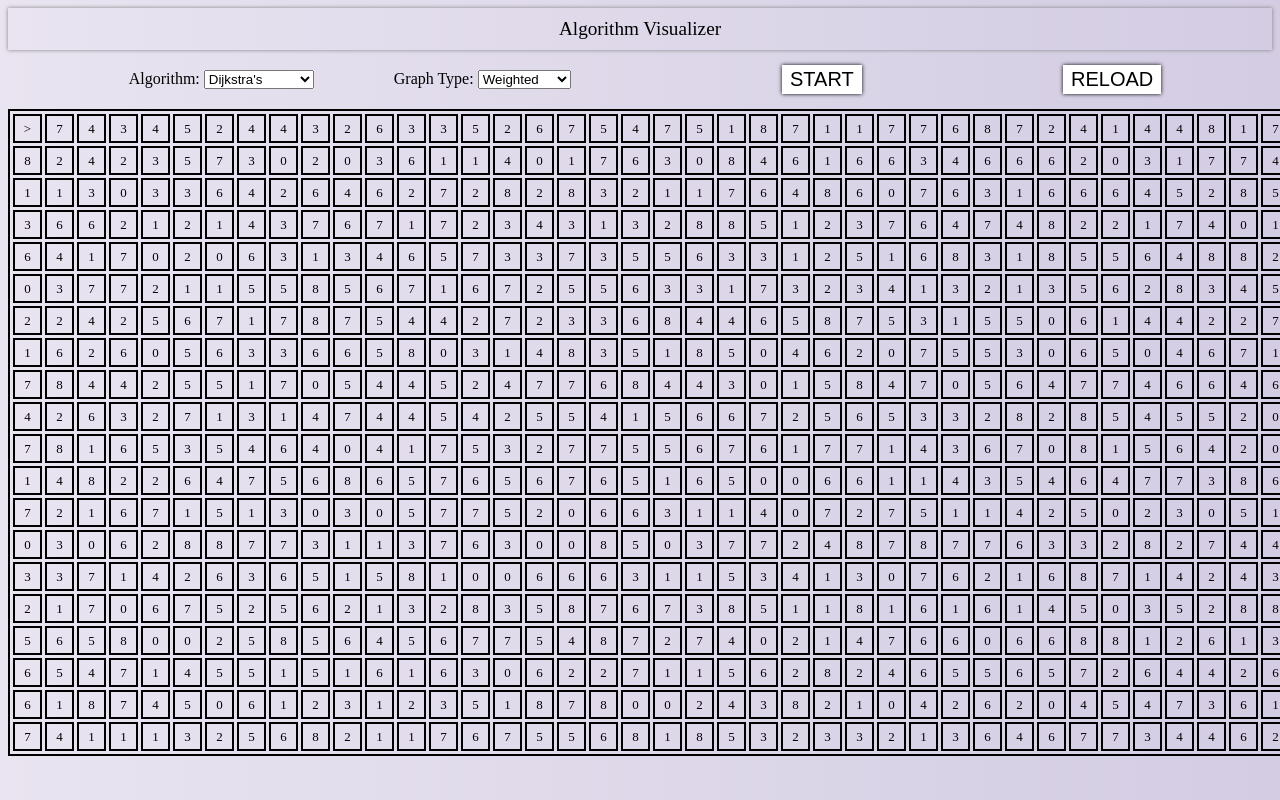
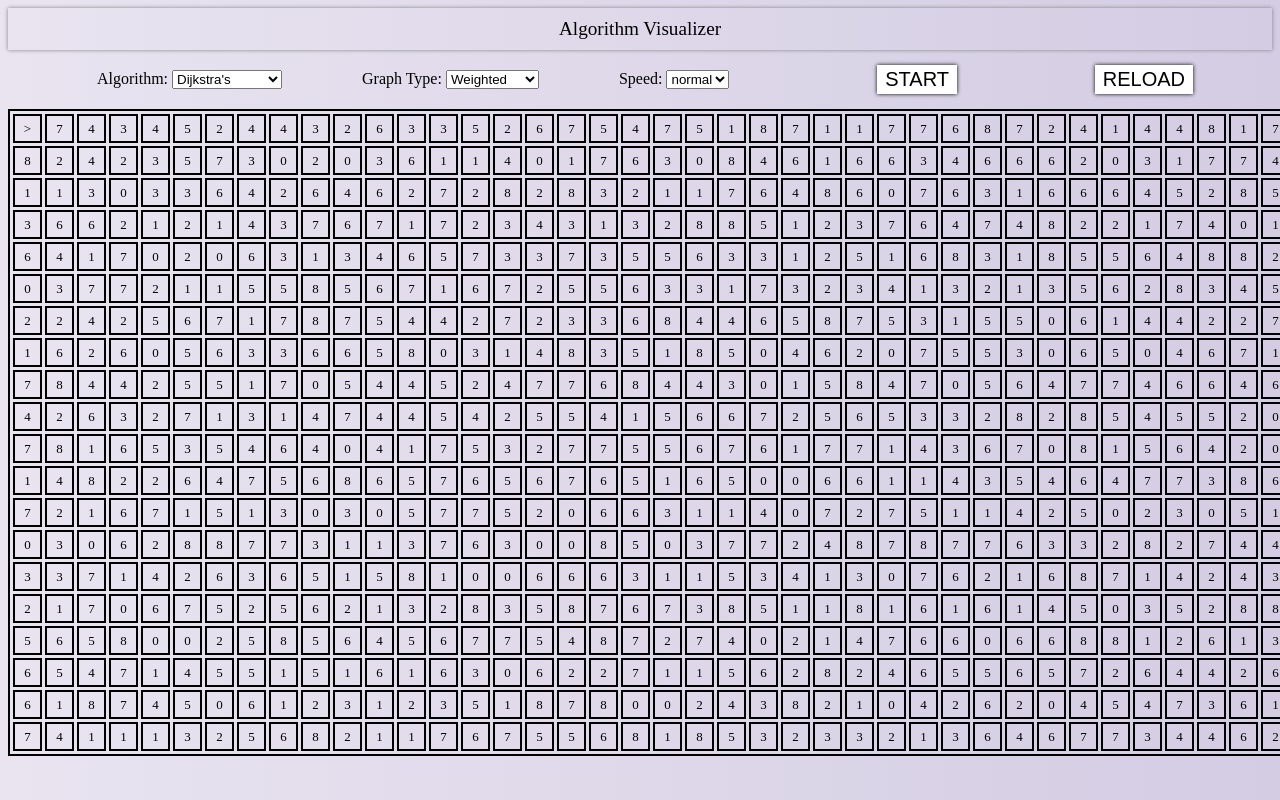
Before and after one commit to ayush-tiwari57/Algorithm-Visualizer, a website with bundled scripts: page index.html in a window 1280 px wide. Shown: the top 800 px of the page. Built offline with nearby package versions, Linux system fonts and the light colour scheme.

Commit message:
Speed added

```diff
--- a/index.html
+++ b/index.html
@@ -31,7 +31,14 @@
               <option value="Unweighted">Unweighted</option>
             </select>
           </div>
-
+          <div>
+            <label for="speed" style="padding-left: 5em;">Speed:</label>
+            <select id="speed" name="speed">
+              <option value="normal">normal</option>
+              <option value="fast">fast</option>
+              <option value="flast">flash</option>
+            </select>
+          </div>
         </div>
         <div> <button class="start">START</button> </div>
         <div> <button class="refresh">RELOAD</button> </div>
--- a/public/style.css
+++ b/public/style.css
@@ -6,7 +6,7 @@ body {
   background: -webkit-linear-gradient(to right, #E9E4F0, #D3CCE3);
   /* Chrome 10-25, Safari 5.1-6 */
   background: linear-gradient(to right, #E9E4F0, #D3CCE3);
-  /* W3C, IE 10+/ Edge, Firefox 16+, Chrome 26+, Opera 12+, Safari 7+ */
+  /* W3C, IE 10+/ Edge, Firefox  -m 16+, Chrome 26+, Opera 12+, Safari 7+ */
 
   */ font-family: -apple-system, BlinkMacSystemFont, 'Segoe UI', Roboto, Oxygen, Ubuntu, Cantarell, 'Open Sans', 'Helvetica Neue', sans-serif;
 }
```
